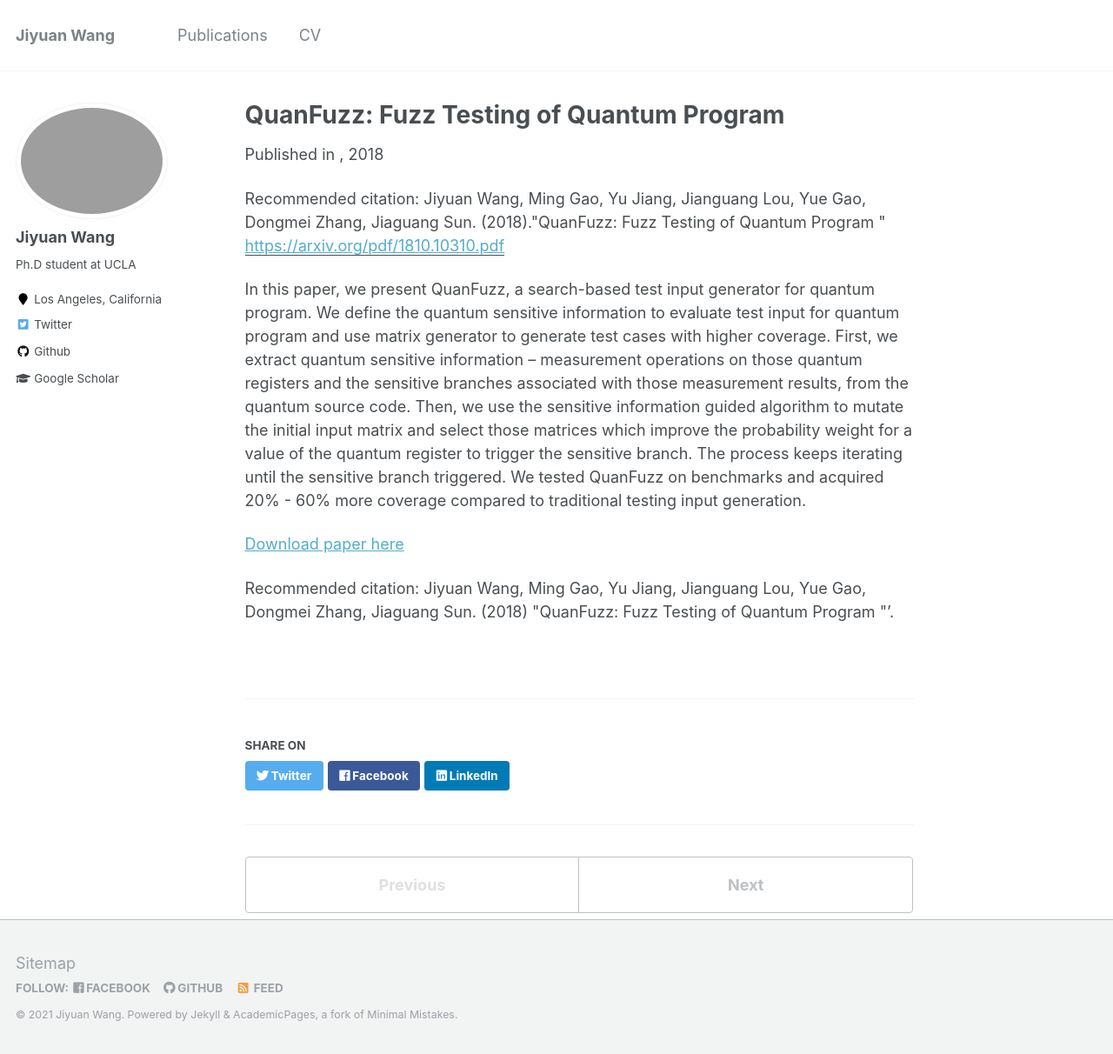
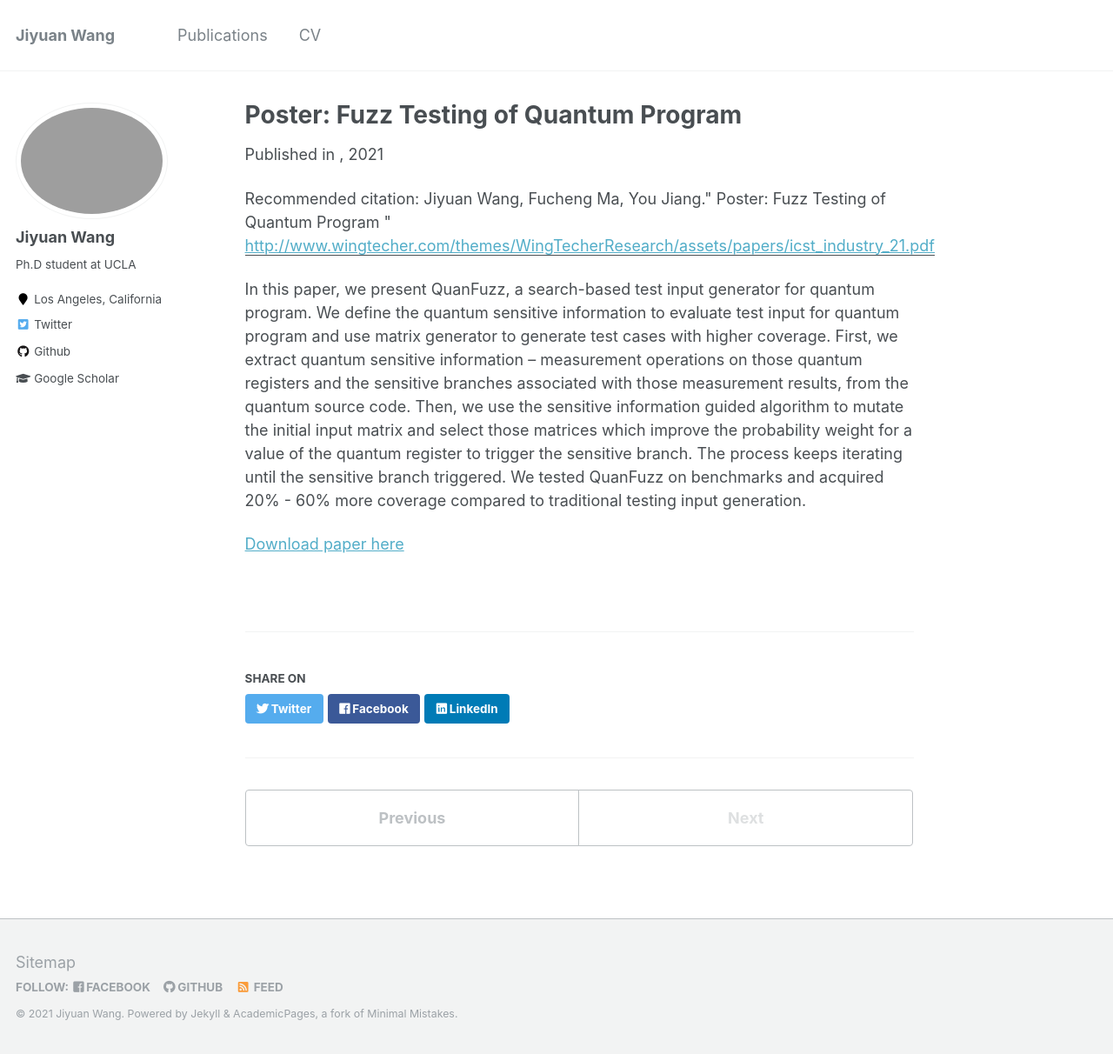
Before and after one commit to wjy99-c/wjy99-c.github.io, a Jekyll site: the page built from _publications/2009-10-01-paper-title-number-1.md, in a window 1280 px wide and 1212 px high. Shown: the whole window at 87% size. Built offline with Jekyll 4.4.1, drawn with Linux system fonts in a browser that asks for light colours.

Commit message:
change publications

```diff
--- a/_publications/2009-10-01-paper-title-number-1.md
+++ b/_publications/2009-10-01-paper-title-number-1.md
@@ -1,16 +1,14 @@
 ---
-title: "QuanFuzz: Fuzz Testing of Quantum Program"
+title: "Poster: Fuzz Testing of Quantum Program"
 collection: publications
 permalink: /publication/2009-10-01-paper-title-number-1
 excerpt: 'In this paper, we present QuanFuzz, a search-based test input generator for quantum program. We define the quantum sensitive information to evaluate test input for quantum program and use matrix generator to generate test cases with higher coverage. First, we extract quantum sensitive information -- measurement operations on those quantum registers and the sensitive branches associated with those measurement results, from the quantum source code. Then, we use the sensitive information guided algorithm to mutate the initial input matrix and select those matrices which improve the probability weight for a value of the quantum register to trigger the sensitive branch. The process keeps iterating until the sensitive branch triggered. We tested QuanFuzz on benchmarks and acquired 20% - 60% more coverage compared to traditional testing input generation.'
-date: 2018-10-01
+date: 2021-05-01
 venue: ''
-paperurl: 'https://arxiv.org/pdf/1810.10310.pdf'
-citation: 'Jiyuan Wang, Ming Gao, Yu Jiang, Jianguang Lou, Yue Gao, Dongmei Zhang, Jiaguang Sun. (2018).&quot;QuanFuzz: Fuzz Testing of Quantum Program &quot;'
+paperurl: 'http://www.wingtecher.com/themes/WingTecherResearch/assets/papers/icst_industry_21.pdf'
+citation: 'Jiyuan Wang, Fucheng Ma, You Jiang.&quot; Poster: Fuzz Testing of Quantum Program &quot;'
 ---
 
 In this paper, we present QuanFuzz, a search-based test input generator for quantum program. We define the quantum sensitive information to evaluate test input for quantum program and use matrix generator to generate test cases with higher coverage. First, we extract quantum sensitive information -- measurement operations on those quantum registers and the sensitive branches associated with those measurement results, from the quantum source code. Then, we use the sensitive information guided algorithm to mutate the initial input matrix and select those matrices which improve the probability weight for a value of the quantum register to trigger the sensitive branch. The process keeps iterating until the sensitive branch triggered. We tested QuanFuzz on benchmarks and acquired 20% - 60% more coverage compared to traditional testing input generation.
 
-[Download paper here](https://arxiv.org/pdf/1810.10310.pdf)
-
-Recommended citation: Jiyuan Wang, Ming Gao, Yu Jiang, Jianguang Lou, Yue Gao, Dongmei Zhang, Jiaguang Sun. (2018) &quot;QuanFuzz: Fuzz Testing of Quantum Program &quot;'.
+[Download paper here](http://www.wingtecher.com/themes/WingTecherResearch/assets/papers/icst_industry_21.pdf)
```
Also changed, not shown: 5 other files.
